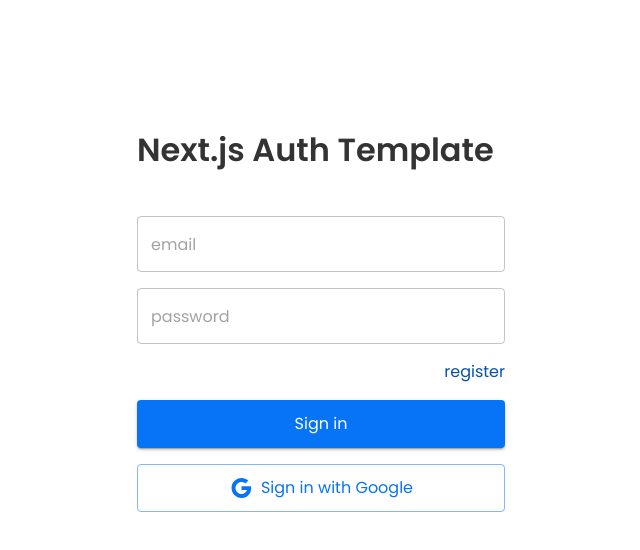
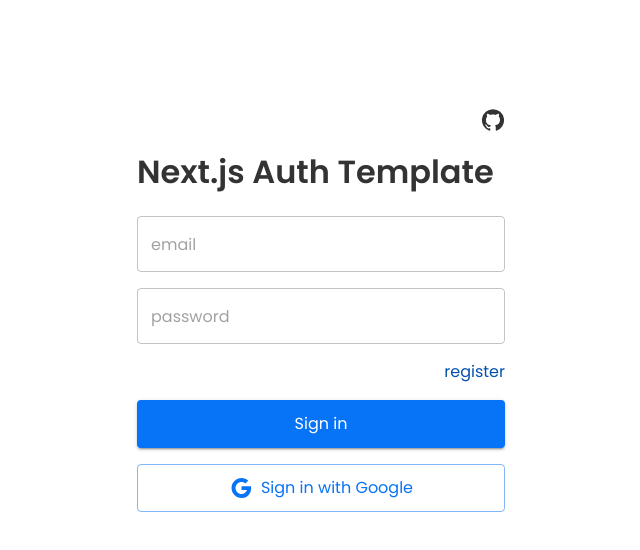
Before and after one commit to Dannyisadog/nextjs-authentication-template, a Next.js app: page /signin in a window 1280 px wide. Shown: the top 550 px of the page, without its empty margins (319-959 px from the left). Built offline with nearby package versions, Linux system fonts and the light colour scheme; no server answers.

Commit message:
feat(component): add github link title component

```diff
--- a/src/components/client/Title.tsx
+++ b/src/components/client/Title.tsx
@@ -1,6 +1,7 @@
-import { Stack, Typography } from "@mui/material";
+import { Box, Stack, Typography } from "@mui/material";
 import Link from "next/link";
 import ArrowBackIosNewIcon from "@mui/icons-material/ArrowBackIosNew";
+import GitHubIcon from "@mui/icons-material/GitHub";
 
 interface TitleProps {
   text: string;
@@ -12,11 +13,21 @@ export default function Title(props: TitleProps) {
   return (
     <Stack height={100} justifyContent="center">
       <Stack spacing={2}>
-        {hasGoBack && (
-          <Link href="/signin">
-            <ArrowBackIosNewIcon />
+        <Stack direction="row" justifyContent="space-between">
+          {hasGoBack ? (
+            <Link href="/signin">
+              <ArrowBackIosNewIcon />
+            </Link>
+          ) : (
+            <Box />
+          )}
+          <Link
+            href="https://github.com/Dannyisadog/nextjs-authjs-template"
+            target="_blank"
+          >
+            <GitHubIcon />
           </Link>
-        )}
+        </Stack>
         <Typography variant="h4">{text}</Typography>
       </Stack>
     </Stack>
```
